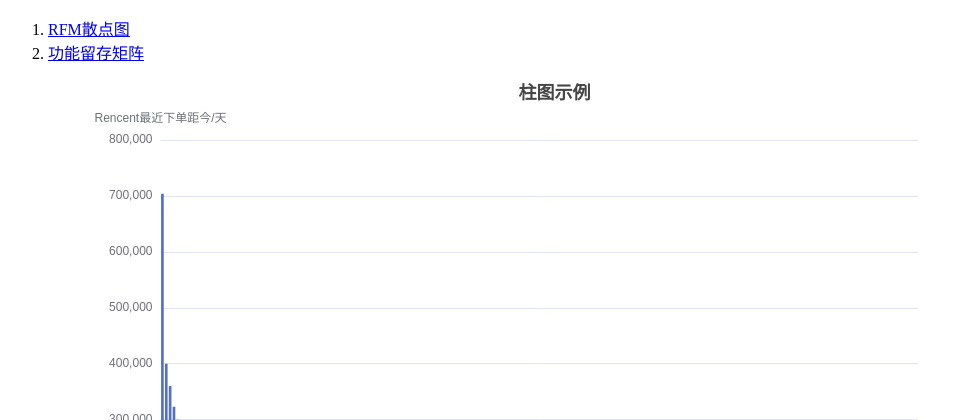
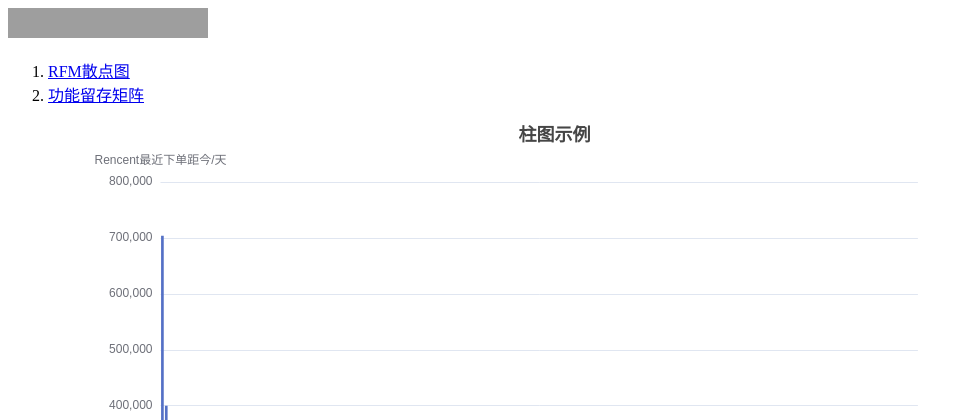
Before and after one commit to starchris/dj_demo, a Django app: page / in a window 1280 px wide. Shown: the top 420 px of the page, without its empty margins (0-973 px from the left). Run offline with Django 3.2, Linux system fonts and the light colour scheme; some libraries are stand-ins or nearby versions; grey boxes are pictures that could not be loaded.

Commit message:
add GIO logo

```diff
--- a/templates/function_scatter.html
+++ b/templates/function_scatter.html
@@ -11,6 +11,9 @@
     </style>
 </head>
 <body>
+<div>
+    <img  src="https://www.growingio.com/vassets/images/home_v3/gio-logo-primary.svg" width="200px" height="30px"/>
+</div>
 <div>
     <ol>
         <li><a href='/'>回到首页</a></li>
--- a/templates/index.html
+++ b/templates/index.html
@@ -10,6 +10,9 @@
     </style>
 </head>
 <body>
+<div>
+    <img  src="https://www.growingio.com/vassets/images/home_v3/gio-logo-primary.svg" width="200px" height="30px"/>
+</div>
 <div>
     <ol>
         <li><a href="/ss">RFM散点图</a></li>
--- a/templates/scatter.html
+++ b/templates/scatter.html
@@ -11,6 +11,9 @@
     </style>
 </head>
 <body>
+<div>
+    <img  src="https://www.growingio.com/vassets/images/home_v3/gio-logo-primary.svg" width="200px" height="30px"/>
+</div>
 <div>
     <ol>
         <li><a href='/'>回到首页</a></li>
```
